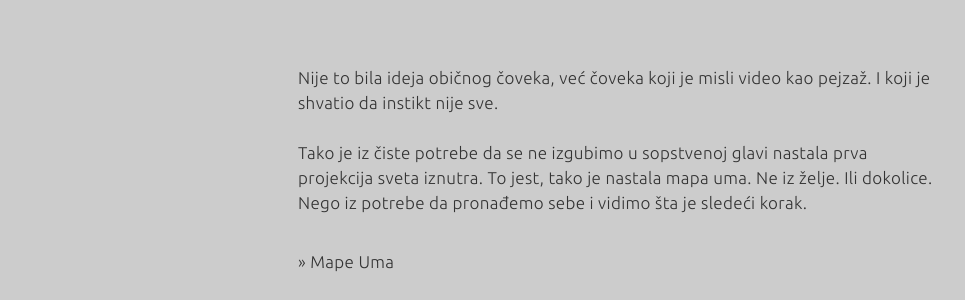
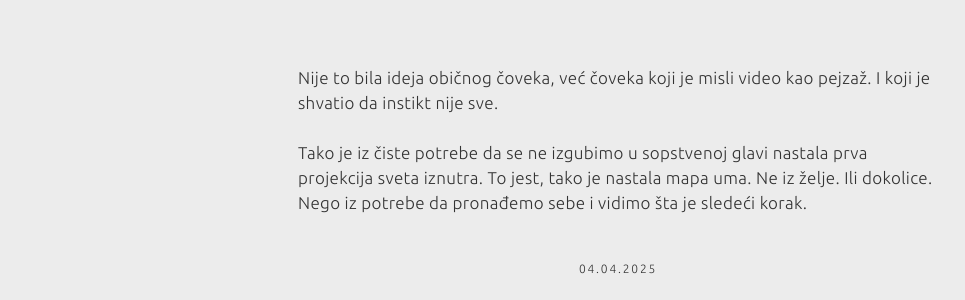
Before and after one commit to MarkoKolarevic/moj-blog, a website: page public/tekstovi/mape-uma.html in a window 1280 px wide. Shown: the part 632-932 px from the top of the page, without its empty margins (22-987 px from the left). Drawn offline with Linux system fonts and the light colour scheme; no server answers.

Commit message:
work on tekstovi

```diff
--- a/public/style.css
+++ b/public/style.css
@@ -6,7 +6,7 @@
 body {
     margin: 0;
     padding: 0;
-    background-color: #CCCCCC;
+    background-color: #ECECEC;
     color: #333;
 
     font-family: "Ubuntu", sans-serif;
--- a/public/tekstovi/mape-uma.html
+++ b/public/tekstovi/mape-uma.html
@@ -107,12 +107,6 @@
   Tako je iz čiste potrebe da se ne izgubimo u sopstvenoj glavi nastala prva projekcija sveta iznutra. To jest, tako je nastala mapa uma. Ne iz želje. Ili dokolice. Nego iz potrebe da pronađemo sebe i vidimo šta je sledeći korak.
   </p>
 
-  <p>
-      <a href="https://www.valentinkuleto.com/2015/01/mape-uma/">
-    » Mape Uma
-  </a>
-  </p>
-
   <p class="summary">
     04.04.2025
   </p>
```
